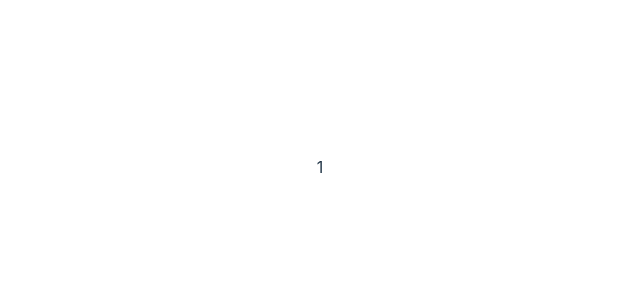
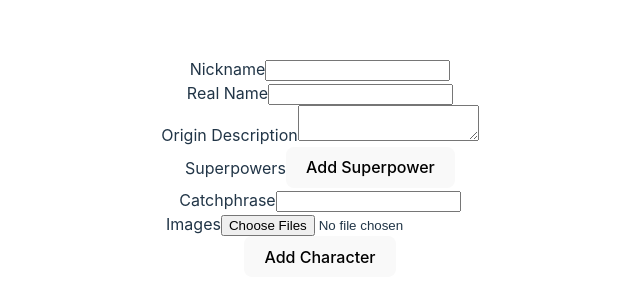
Before and after one commit to olehpetrovasyliev/jsninjas-test-task-frontend, a React (Vite) app: page /addCharacter in a window 1280 px wide. Shown: the part 233-534 px from the top of the page, without its empty margins (320-960 px from the left). Built offline with nearby package versions, Linux system fonts and the light colour scheme.

Commit message:
add character adding logic

```diff
--- a/src/App.tsx
+++ b/src/App.tsx
@@ -3,6 +3,7 @@ import { Route, Routes } from "react-router-dom";
 import Test from "./components/Test";
 import HomePage from "./Routes/HomePage";
 import AllCharactersPage from "./Routes/AllCharactersPage";
+import AddCharacterPage from "./Routes/AddCharacterPage";
 
 function App() {
   return (
@@ -10,7 +11,7 @@ function App() {
       <Route index element={<HomePage />} />
       <Route path="/characters" element={<AllCharactersPage />} />
       <Route path="/characters/:id" element={<Test />} />
-      <Route path="/addCharacter" element={<Test />} />
+      <Route path="/addCharacter" element={<AddCharacterPage />} />
     </Routes>
   );
 }
--- /dev/null
+++ b/src/Routes/AddCharacterPage.tsx
@@ -0,0 +1,74 @@
+import { useDispatch } from "react-redux";
+import { useFieldArray, useForm } from "react-hook-form";
+import { addCharacterThunk } from "../helpers/redux/characters/charactersOperations";
+import { CharacterAddReqData } from "../helpers/types";
+import { AppDispatch } from "../helpers/redux/store";
+import { addCharacter } from "../helpers/api";
+const AddCharacterPage = () => {
+  const dispatch: AppDispatch = useDispatch();
+
+  const {
+    register,
+    handleSubmit,
+    control,
+    formState: { errors },
+  } = useForm<CharacterAddReqData>();
+
+  const { fields, append, remove } = useFieldArray<any>({
+    control,
+    name: "superpowers",
+  });
+
+  const onSubmit = (data: CharacterAddReqData) => addCharacter(data);
+  // console.log(data);
+  return (
+    <form onSubmit={handleSubmit(onSubmit)}>
+      <div>
+        <label>Nickname</label>
+        <input {...register("nickname")} />
+      </div>
+
+      <div>
+        <label>Real Name</label>
+        <input {...register("real_name")} />
+      </div>
+
+      <div>
+        <label>Origin Description</label>
+        <textarea {...register("origin_description")} />
+      </div>
+
+      <div>
+        <label>Superpowers</label>
+        {fields.map((field, index) => (
+          <div key={field.id}>
+            <input
+              {...register(`superpowers.${index}` as const)}
+              placeholder={`Superpower #${index + 1}`}
+            />
+            <button type="button" onClick={() => remove(index)}>
+              Remove
+            </button>
+          </div>
+        ))}
+        <button type="button" onClick={() => append("")}>
+          Add Superpower
+        </button>
+      </div>
+
+      <div>
+        <label>Catchphrase</label>
+        <input {...register("catch_phrase")} />
+      </div>
+
+      <div>
+        <label>Images</label>
+        <input type="file" multiple {...register("images")} />
+      </div>
+
+      <button type="submit">Add Character</button>
+    </form>
+  );
+};
+
+export default AddCharacterPage;
--- a/src/helpers/api.ts
+++ b/src/helpers/api.ts
@@ -34,10 +34,10 @@ export const addCharacter = (
   formData.append("catch_phrase", newCharacter.catch_phrase);
 
   newCharacter.superpowers.forEach((superpower: string) =>
-    formData.append("superpowers", superpower)
+    formData.append("superpowers[]", superpower)
   );
 
-  newCharacter.images.forEach((image: File) =>
+  Array.from(newCharacter.images).forEach((image: File) =>
     formData.append("images", image)
   );
 
--- a/src/helpers/redux/characters/charactersOperations.ts
+++ b/src/helpers/redux/characters/charactersOperations.ts
@@ -52,6 +52,8 @@ export const addCharacterThunk = createAsyncThunk<
     const res: AxiosResponse<CharacterResData> = await addCharacter(
       newCharacter
     );
+    console.log(newCharacter);
+
     return res.data;
   } catch (error: any) {
     return rejectWithValue(error.message);
@@ -66,6 +68,8 @@ export const updateCharacterThunk = createAsyncThunk<
     const response: AxiosResponse<CharacterResData> = await updateCharacter(
       newCharacter
     );
+    console.log(newCharacter);
+
     return response.data;
   } catch (error: any) {
     return rejectWithValue(error.message);
--- a/src/helpers/types.ts
+++ b/src/helpers/types.ts
@@ -21,7 +21,6 @@ export interface CharacterResData {
 }
 
 export interface CharacterAddReqData {
-  _id: string;
   nickname: string;
   real_name: string;
   origin_description: string;
@@ -31,7 +30,6 @@ export interface CharacterAddReqData {
 }
 
 export interface CharacterEditReqData {
-  _id?: string;
   nickname?: string;
   real_name?: string;
   origin_description?: string;
```
